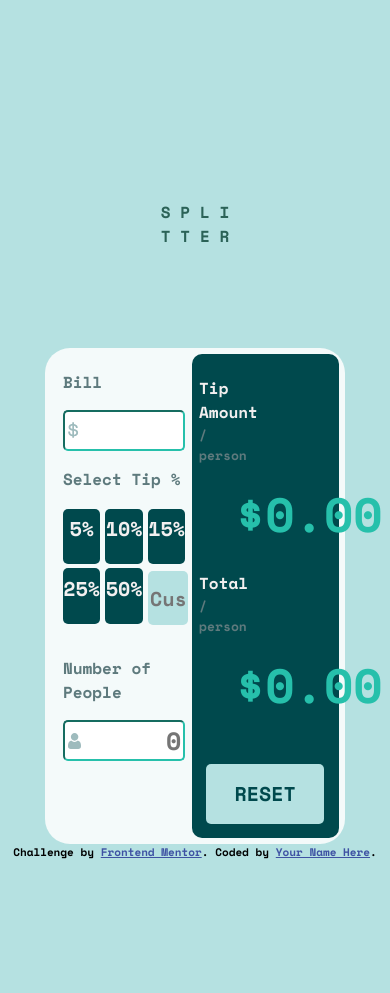
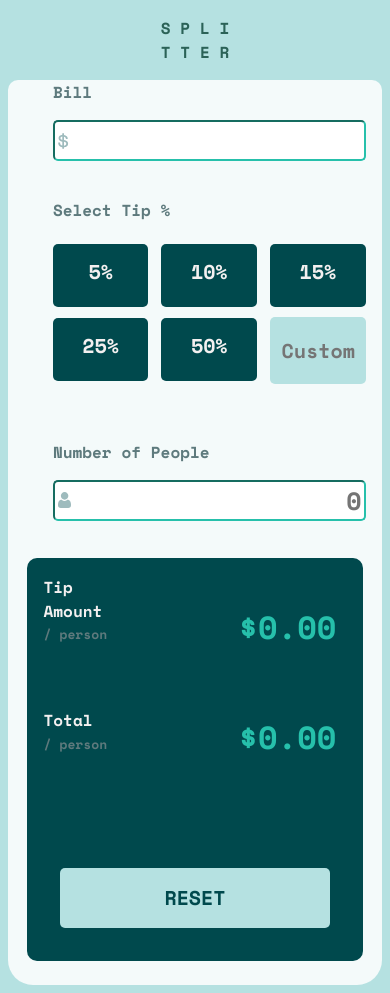
Before and after one commit to andyyng/TIP-CALCULATOR-APP-MAIN, a plain HTML site: page tip-calculator-app-main/index.html in a window 390 px wide. Before the commit the page ends 868 px from the top, so only its background shows below. Drawn offline with nearby package versions, Linux system fonts and the light colour scheme.

Commit message:
update reponsive

```diff
--- a/tip-calculator-app-main/index.html
+++ b/tip-calculator-app-main/index.html
@@ -67,11 +67,9 @@
         <button>RESET</button>
       </div>
     </div>
+    <div><br></div>
   </div>
-  <div class="attribution">
-    Challenge by <a href="https://www.frontendmentor.io?ref=challenge" target="_blank">Frontend Mentor</a>.
-    Coded by <a href="#">Your Name Here</a>.
-  </div>
+
   <script src="index.js"></script>
 </body>
 </html>
--- a/tip-calculator-app-main/style.css
+++ b/tip-calculator-app-main/style.css
@@ -9,6 +9,7 @@ body{
     color: rgb(43, 98, 87);
     text-align: center;
 }
+@media only screen and (min-width: 768px){
     .title p{
         margin-top: 200px;
         margin-bottom: 100px;
@@ -173,3 +174,161 @@ body{
         margin-top: 10%;
         margin-bottom: 10%;
     }
+}
+
+@media only screen and (max-width: 415px){
+    .calculator{
+        background: hsl(189, 41%, 97%);
+        border-radius: 25px;
+
+    }
+    .left{
+        border-radius: 10px;
+        background-color: hsl(189, 41%, 97%);
+    }
+    .right{
+        background-color: hsl(183, 100%, 15%);
+        border-radius: 10px;
+        margin-left: 5%;
+        margin-right: 5%;
+    }
+    .r-display{
+        margin-top: 10%;
+
+    }
+    .r-title{
+        display: inline-block;
+        margin-top: 5%;
+        margin-left: 5%;
+        color: rgb(243, 240, 240);
+        width: 25%;
+    }
+    .r-title p{
+        color: hsl(186, 14%, 43%);
+        margin-top: 2%;
+        font-size: small;
+    }
+    .r-value{
+        display: inline-block;
+        margin-left: 30%;
+        font-size: 200%;
+        color: hsl(172, 67%, 45%);
+    }
+    .r-reset{
+        margin-top: 20%;
+        display: flex;
+        justify-content: center;
+        align-items: center;
+    }
+    .r-reset button{
+        width: 80%;
+        height: 60px;
+        margin-top: 10%;
+        margin-bottom: 10%;
+        font-family: "Space Mono", monospace;
+        font-size: 20px;
+        font-weight: 700;
+        color: hsl(183, 100%, 15%);
+        background-color: rgb(181, 225, 225);
+        border: none;
+        border-radius: 5px;
+    }
+    .r-reset button:hover{
+        background-color:hsl(183, 100%, 15%);
+        color: rgb(181, 225, 225);
+        cursor: pointer;
+    }
+    .l-bill{
+        color: hsl(186, 14%, 43%);
+        margin-left: 12%;
+
+    }
+    .l-bill-container{
+        position: relative;
+        display: flex;
+        justify-content: left;
+        align-items: left;
+    }
+    .l-bill-container img {
+        position: absolute;
+        top: 50%;
+        left: 5px;
+        transform: translateY(-50%);
+        height: auto; /* Maintain aspect ratio */
+      }
+    .l-bill-container input{
+        margin-right: 5%;
+        text-align: right;
+        width: 100%;
+        height: 35px;
+        border-radius: 5px;
+        border-color: hsl(172, 67%, 45%);
+        font-family: "Space Mono", monospace;
+        font-weight: 1000;
+        font-size: 25px;
+        color: hsl(183, 100%, 15%);
+    }
+    .l-bill-container input:hover{
+        background-color: rgb(181, 225, 225);
+        cursor: pointer;
+    }
+    .l-tip{
+        margin-top: 10%;
+        color: hsl(186, 14%, 43%);
+        margin-left: 12%;
+    }
+    .tip-options{
+        display: grid;
+        grid-template-columns: 33% 33% 33%;
+        position: relative;
+
+    }
+    .tip-options .preset{
+        width: 88%;
+        height: 50px;
+        margin-top: 5%;
+        margin-bottom: 5%;
+        font-family: "Space Mono", monospace;
+        font-size: 20px;
+        font-weight: 700;
+        color: rgb(243, 240, 240);
+        background-color: hsl(183, 100%, 15%);
+        border: none;
+        border-radius: 5px;
+        text-align: center;
+        padding-top: 12%;
+    }
+    .tip-options .preset:hover{
+        background-color: rgb(181, 225, 225);
+        color: hsl(183, 100%, 15%);
+        cursor: pointer;
+
+    }
+
+    .custom-input{
+        text-align: center;
+        margin-top: 5px;
+        height:87%;
+        width: 85%;
+        border: none;
+        border-radius: 5px;
+        background-color: rgb(181, 225, 225);
+        color: hsl(183, 100%, 15%);
+        font-family: "Space Mono", monospace;
+        font-size: 20px;
+        font-weight: 700;
+    }
+    #hide{
+        display: inline-block;
+        float: right;
+        color: rgb(221, 47, 47);
+    }
+    #numberPeople{
+        display: inline-block;
+    }
+    #people{
+        margin-top: 10%;
+        margin-bottom: 10%;
+    }
+
+}
```
Lines whose indentation alone changed are shown as unchanged.
